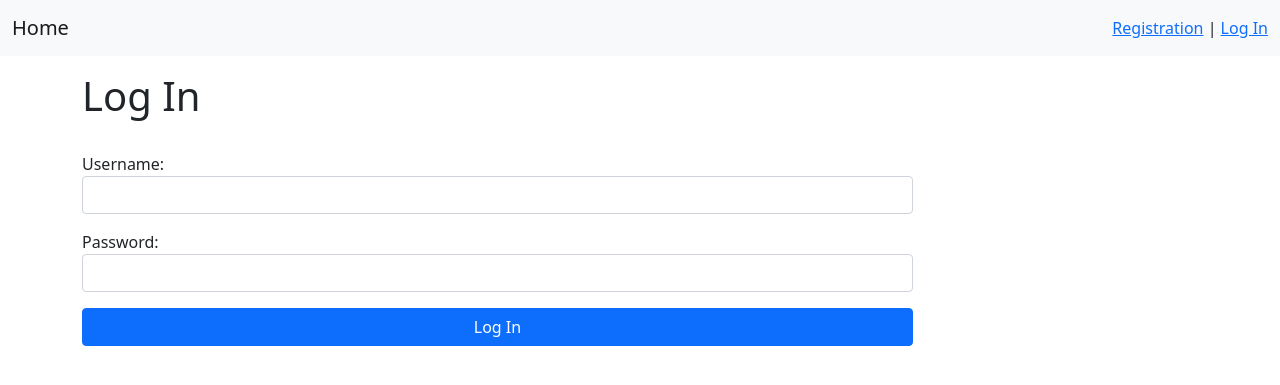
After one commit to ZorkoAnastasiya/Link_Shortener, a Django app: page /login/ in a window 1280 px wide. The commit adds this page. Shown: the top 385 px of the page. Run offline with Django 4.2, Linux system fonts and the light colour scheme.

Commit message:
adding login and logout

```diff
--- a/superproject/project/settings.py
+++ b/superproject/project/settings.py
@@ -3,6 +3,8 @@ import os
 import dj_database_url
 import dotenv
 from pathlib import Path
+
+from django.urls import reverse_lazy
 
 dotenv.load_dotenv()
 
@@ -129,3 +131,6 @@ CORS_ALLOW_HEADERS = [
     "x-requested-with",
     "x-user",
 ]
+
+LOGIN_REDIRECT_URL = reverse_lazy("short:home")
+LOGOUT_REDIRECT_URL = reverse_lazy("login")
--- a/superproject/project/urls.py
+++ b/superproject/project/urls.py
@@ -1,10 +1,13 @@
 from django.contrib import admin
+from django.contrib.auth.views import LogoutView
 from django.urls import path, include
 
-from short_link.views import UserSignupView
+from short_link.views import UserSignupView, UserLoginView
 
 urlpatterns = [
     path('admin/', admin.site.urls),
     path('', UserSignupView.as_view(), name="signup"),
+    path('login/', UserLoginView.as_view(), name="login"),
+    path('logout/', LogoutView.as_view(), name="logout"),
     path('short/', include('short_link.urls')),
 ]
--- a/superproject/short_link/forms.py
+++ b/superproject/short_link/forms.py
@@ -7,7 +7,7 @@ from short_link.models import User
 
 class UserSignupForm(UserCreationForm):
     username = forms.CharField(
-        label="User",
+        label="Username",
         widget=forms.TextInput(attrs={"class": "form-control"}),
     )
     email = forms.EmailField(
@@ -26,3 +26,14 @@ class UserSignupForm(UserCreationForm):
     class Meta:
         model = User
         fields = ["username", "email", "password1", "password2"]
+
+
+class UserLoginForm(AuthenticationForm):
+    username = forms.CharField(
+        label="Username",
+        widget=forms.TextInput(attrs={"class": "form-control"}),
+    )
+    password = forms.CharField(
+        label="Password",
+        widget=forms.PasswordInput(attrs={"class": "form-control"}),
+    )
--- /dev/null
+++ b/superproject/short_link/templates/short_link/login.html
@@ -0,0 +1,27 @@
+{% extends 'base.html' %}
+
+{% block title %}
+
+    Log In: {{block.super}}
+
+{% endblock %}
+
+{% block content %}
+
+<h1>Log In</h1>
+<br>
+
+<form method="post">
+
+    {% csrf_token %}
+
+    {{form.as_p}}
+
+    <div class="d-grid gap-2">
+        <button class="btn btn-primary" type="submit">Log In</button>
+        <br>
+    </div>
+</form>
+
+
+{% endblock %}
--- a/superproject/short_link/views.py
+++ b/superproject/short_link/views.py
@@ -2,12 +2,13 @@ from typing import Any
 
 from django.contrib import messages
 from django.contrib.auth import authenticate, login
+from django.contrib.auth.views import LoginView
 from django.contrib.messages.views import SuccessMessageMixin
 from django.http import HttpResponse
 from django.urls import reverse_lazy
 from django.views.generic import FormView
 
-from short_link.forms import UserSignupForm
+from short_link.forms import UserSignupForm, UserLoginForm
 
 
 def index(request):
@@ -38,3 +39,12 @@ class UserSignupView(SuccessMessageMixin, FormView):
         return self.render_to_response(
             self.get_context_data(form=form, message=messages)
         )
+
+
+class UserLoginView(LoginView):
+    """
+    User authorization.
+    """
+
+    form_class = UserLoginForm
+    template_name = "short_link/login.html"
--- a/superproject/templates/include/_nav.html
+++ b/superproject/templates/include/_nav.html
@@ -16,9 +16,9 @@
             </ul>
             <span>
                 {% if request.user.is_authenticated %}
-                    Welcome, {{user.username}}! | <a href="#">Logout</a>
+                    Welcome, {{user.username}}! | <a href="{% url 'logout' %}">Logout</a>
                 {% else %}
-                    <a href="#">Registration</a> | <a href="#">Log In</a>
+                    <a href="{% url 'signup' %}">Registration</a> | <a href="{% url 'login' %}">Log In</a>
                 {% endif %}
             </span>
         </div>
```
